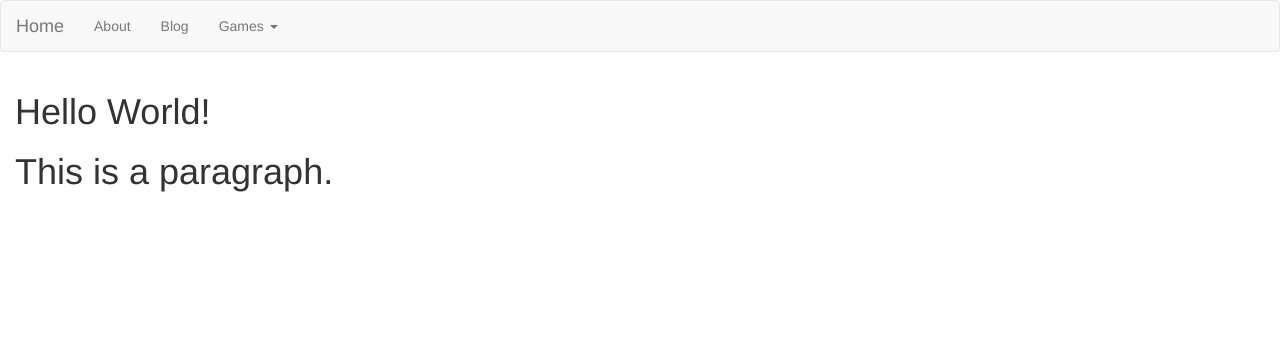
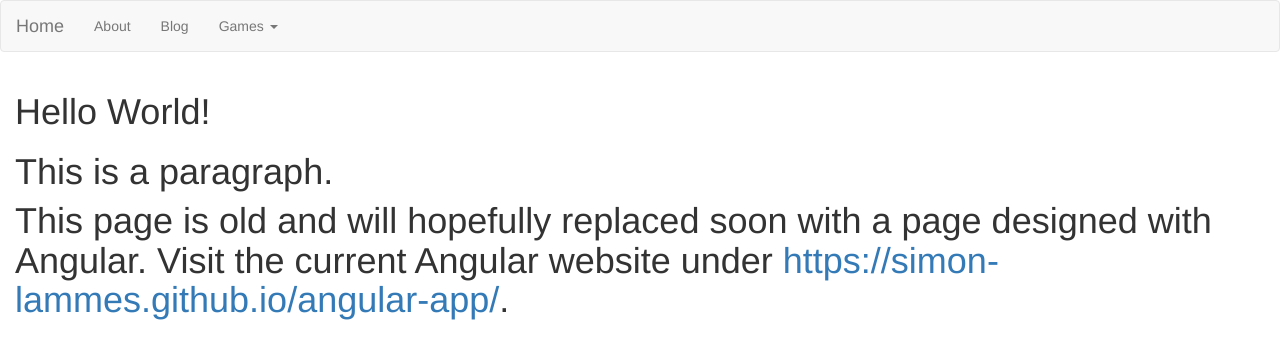
Before and after one commit to simon-lammes/simon-lammes.github.io, a Jekyll site: the page built from index.html, in a window 1280 px wide. Shown: the top 359 px of the page. Built offline with Jekyll 4.4.1, drawn with Linux system fonts in a browser that asks for light colours.

Commit message:
Update index.html
link to new angular site

```diff
--- a/index.html
+++ b/index.html
@@ -5,4 +5,5 @@ title: Thinking forward
 <div>
 	<h1>Hello World!<h1>
 	<p>This is a paragraph.</p>
+	<p>This page is old and will hopefully replaced soon with a page designed with Angular. Visit the current Angular website under <a>https://simon-lammes.github.io/angular-app/</a>.</p>
 </div>
```
